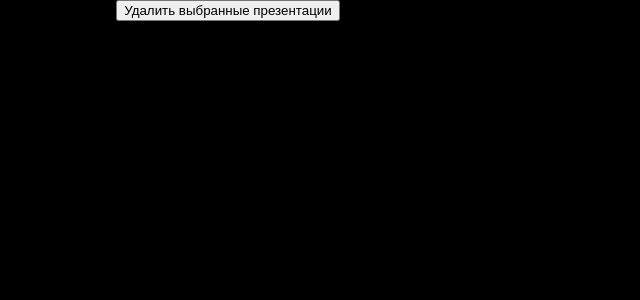
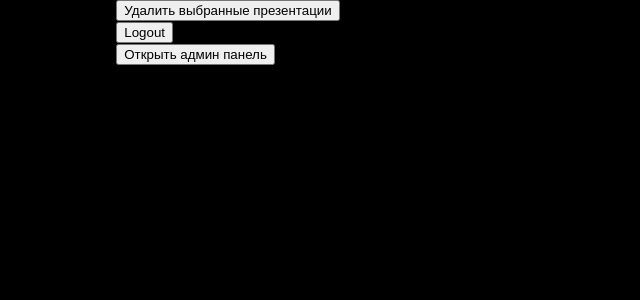
Before and after one commit to ComicSphinx/Roni_player-3D-projects-site, a Flask app: page /deletePresentation in a window 1280 px wide. Shown: the top 300 px of the page, without its empty margins (0-640 px from the left). Run offline with Flask 2, Linux system fonts and the light colour scheme; the visitor is signed in with stand-in values (Sample User, id 1); data that the repository does not hold is empty.

Commit message:
Добавил кнопку выхода на админ панель и logout

```diff
--- a/app/admin-service/static/deletePresentation.css
+++ b/app/admin-service/static/deletePresentation.css
@@ -1,4 +1,4 @@
-input, ul {
+input, ul, form {
     grid-column: 2;
 }
 
--- a/app/admin-service/templates/deletePresentation.html
+++ b/app/admin-service/templates/deletePresentation.html
@@ -14,6 +14,8 @@
         <div class="grid">
             <div class = "left-side"></div>
             <form action="http://127.0.0.1:80/deletePresentations" method="post" id="deletePresentation"><button>Удалить выбранные презентации</button></form>
+            <form action="{{url_for('logout')}}" method="post"><button link="{{url_for('logout')}}">Logout</button></form>
+            <form action="{{url_for('admin')}}" method="get"><button link="{{url_for('logout')}}">Открыть админ панель</button></form>
             <ul class="list">
                 {% for presentation in presentationsList %}
                 <li>
```
